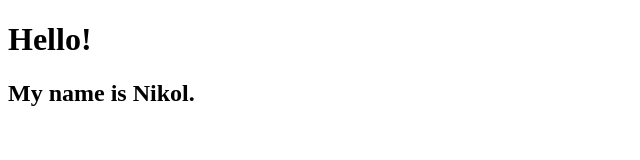
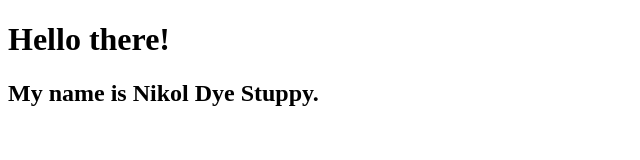
Before and after one commit to nlds-sd/demo1213, a plain HTML site: page root/index.html in a window 1280 px wide. Shown: the whole page, without its empty margins (0-640 px from the left). Drawn offline with Linux system fonts and the light colour scheme.

Commit message:
local update to index
-edited main heading
-added last name

```diff
--- a/root/index.html
+++ b/root/index.html
@@ -5,7 +5,7 @@
     <title>Github demo</title>
 </head>
 <body>
-    <h1>Hello!</h1>
-    <h2>My name is Nikol.</h2>
+    <h1>Hello there!</h1>
+    <h2>My name is Nikol Dye Stuppy.</h2>
 </body>
 </html>
```
